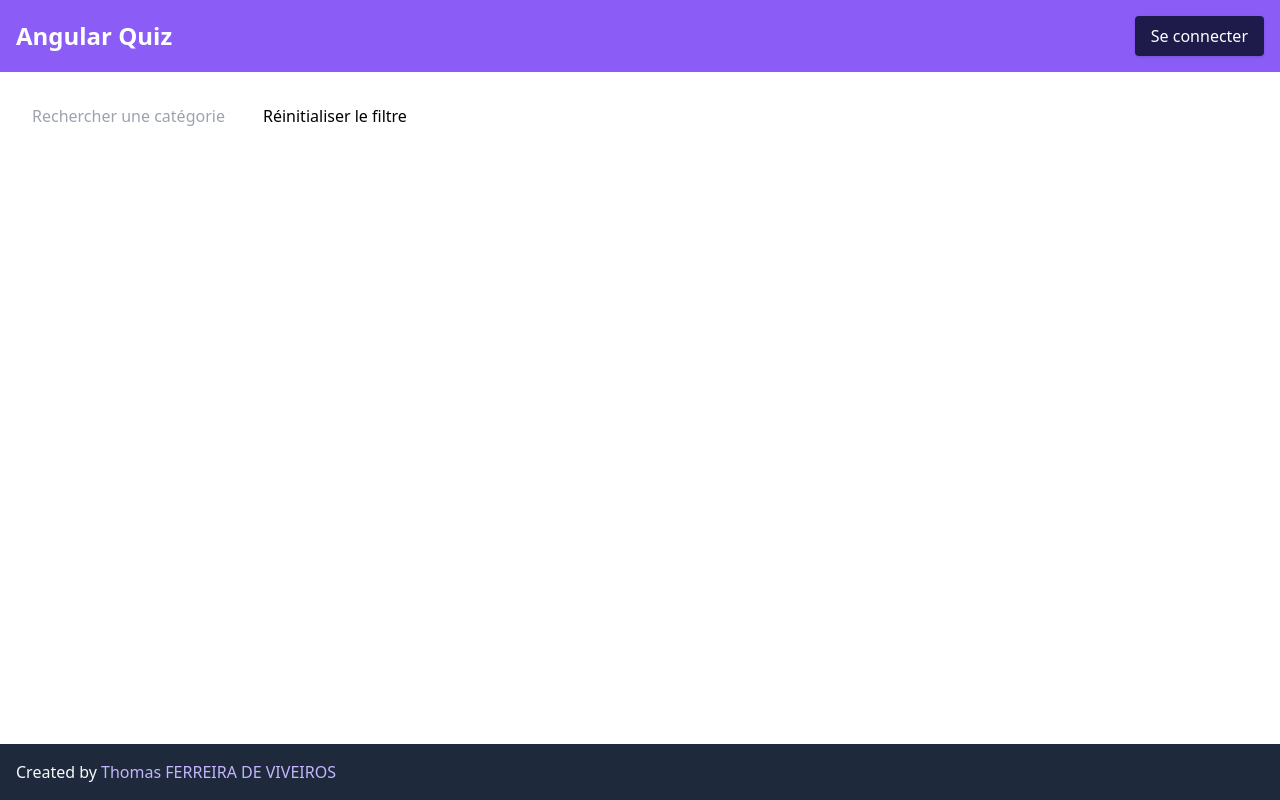
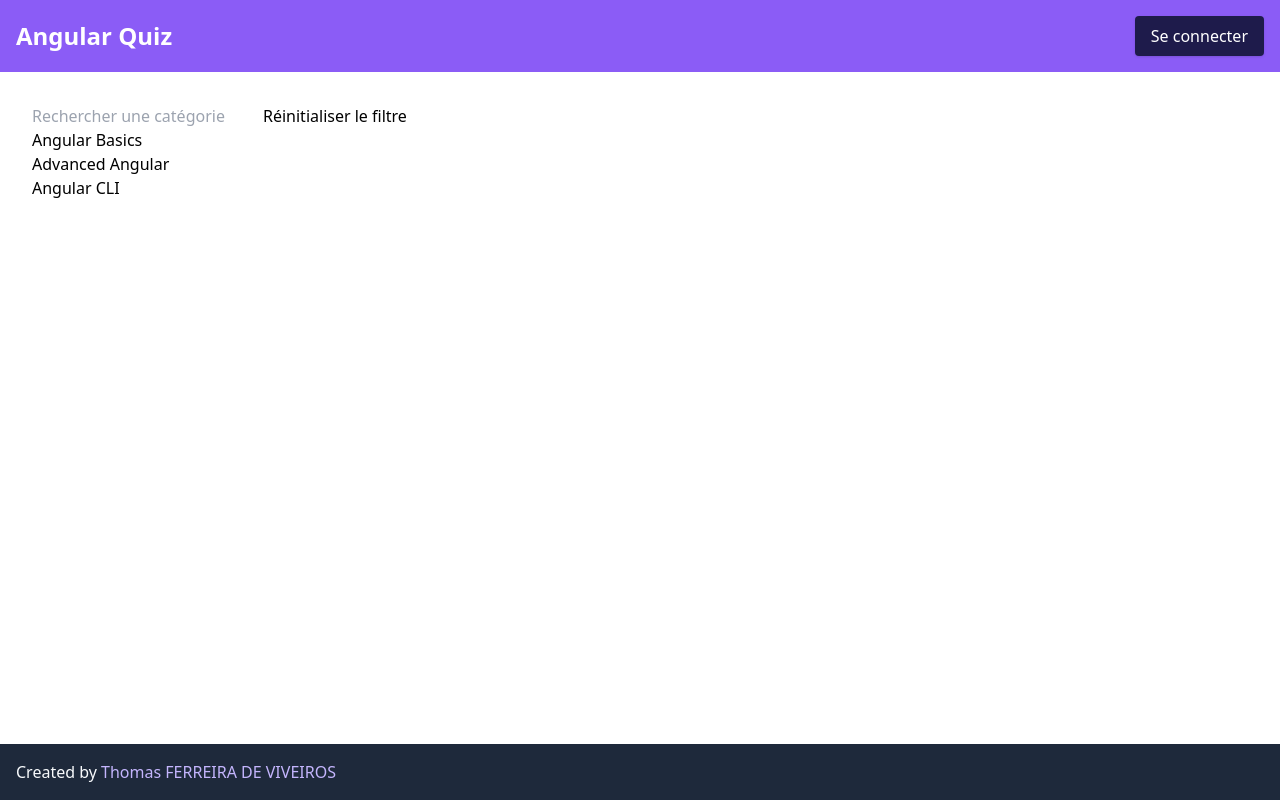
Before and after one commit to yeyo671/controle-angular, an Angular app: page /category-list in a window 1280 px wide. Built offline with nearby package versions, Linux system fonts and the light colour scheme; data requests are answered from the project's data file.

Commit message:
Refactor category name in category list component

```diff
--- a/src/app/category-list/category-list.component.html
+++ b/src/app/category-list/category-list.component.html
@@ -12,7 +12,7 @@
       *ngFor="let category of filteredCategories"
       (click)="navigateToQuiz(category.id)"
     >
-      <h3>{{ category.name }}</h3>
+      <h3>{{ category.categoryName }}</h3>
     </div>
   </div>
 </section>
--- a/src/app/category-list/category-list.component.ts
+++ b/src/app/category-list/category-list.component.ts
@@ -19,6 +19,7 @@ export class CategoryListComponent implements OnInit {
 
   ngOnInit(): void {
     this.categoryService.getCategories().subscribe((categories: any[]) => {
+      console.log('Fetched categories:', categories); // Add this line
       this.categories = categories;
       this.filteredCategories = categories;
     });
@@ -26,7 +27,9 @@ export class CategoryListComponent implements OnInit {
 
   filterCategories() {
     this.filteredCategories = this.categories.filter((category) =>
-      category.name.toLowerCase().includes(this.searchQuery.toLowerCase())
+      category.categoryName
+        .toLowerCase()
+        .includes(this.searchQuery.toLowerCase())
     );
   }
 
```
